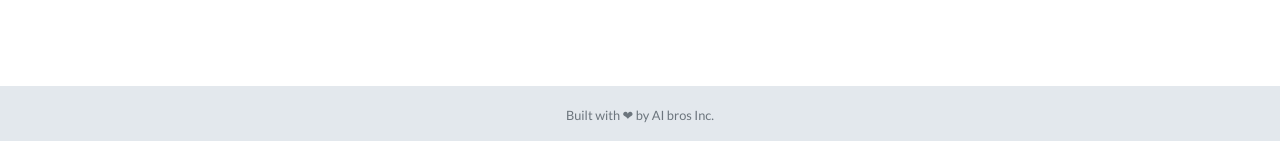
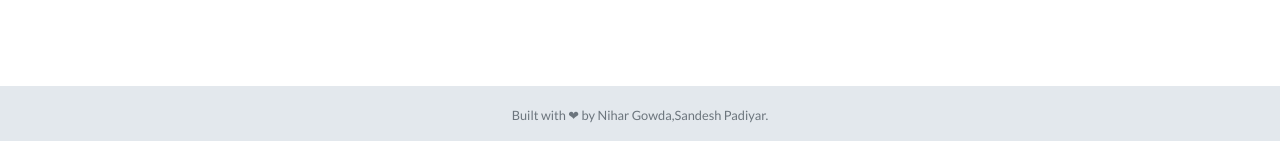
Before and after one commit to nihargowdakm/wafer, a Flask app: page / in a window 1280 px wide. Shown: the part 659-800 px from the top of the page. Run offline with Flask 2, Linux system fonts and the light colour scheme; parts of the project's set-up code (start-up, migrations or seed data) failed here and were passed over; some libraries are stand-ins or nearby versions.

Commit message:
first commit

```diff
--- a/templates/index.html
+++ b/templates/index.html
@@ -156,7 +156,7 @@
 					<ul class="list-inline mb-1">
 
 					</ul>
-					<p class="text-muted small mb-2 mb-lg-0">Built with &#10084 by AI bros Inc.</p>
+					<p class="text-muted small mb-2 mb-lg-0">Built with &#10084 by Nihar Gowda,Sandesh Padiyar.</p>
 				</div>
 			</div>
 		</div>
```
Also changed, not shown: flask_monitoringdashboard.db.
